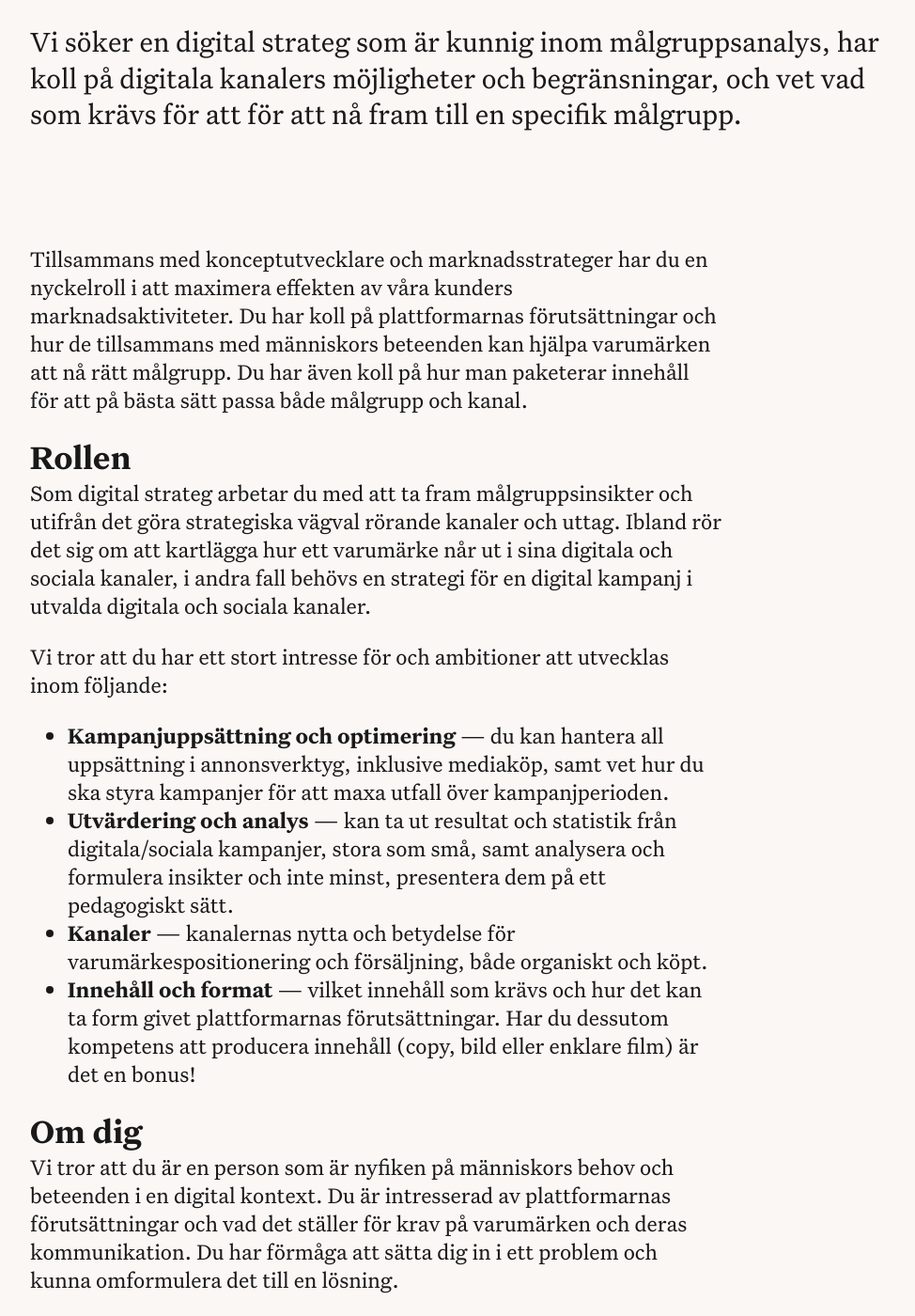
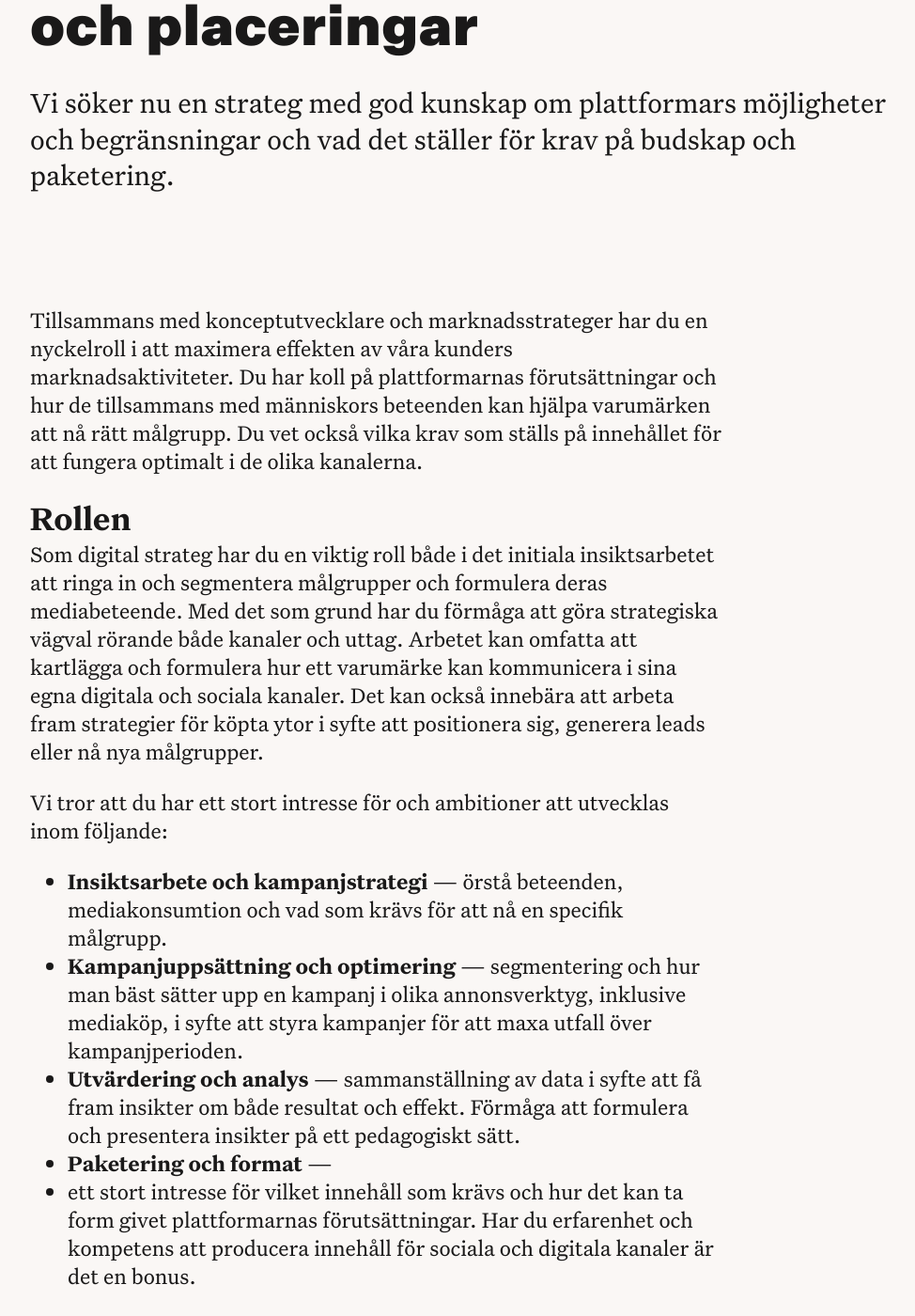
Before and after one commit to kwdstudio/kwdstudio.github.io, a Jekyll site: the page built from _jobs/digital-strateg.md, in a window 1280 px wide and 1400 px high, scrolled down 243 px. Shown: the whole window at 94% size, without its empty margins (240-1214 px from the left). Built offline with Jekyll 4.4.1, drawn with Linux system fonts in a browser that asks for light colours; some of the changed text lies outside the part shown.

Commit message:
copy updatet

```diff
--- a/_jobs/digital-strateg.md
+++ b/_jobs/digital-strateg.md
@@ -1,33 +1,37 @@
 ---
 layout: page
-title: Digital strateg
+title: Strateg
 description: Vi söker en strateg som är intresserad av plattformars förutsättningar och människors beteenden.
 color1: "#e4006e"
 color2: "#effc13"
 color3: "#00b295"
 color4: "#940797"
-intro_heading: Digital strateg
-intro_lead: "<p>Vi söker en digital strateg som är kunnig inom målgruppsanalys, har koll på digitala kanalers möjligheter och begränsningar, och vet vad som krävs för att för att nå fram till en specifik målgrupp.</p>"
+intro_heading: Strateg med fokus på format och placeringar
+intro_lead: "<p>Vi söker nu en strateg med god kunskap om plattformars möjligheter och begränsningar och vad det ställer för krav på budskap och paketering.</p>"
 ---
-Tillsammans med konceptutvecklare och marknadsstrateger har du en nyckelroll i att maximera effekten av våra kunders marknadsaktiviteter. Du har koll på plattformarnas förutsättningar och hur de tillsammans med människors beteenden kan hjälpa varumärken att nå rätt målgrupp. Du har även koll på hur man paketerar innehåll för att på bästa sätt passa både målgrupp och kanal.
+Tillsammans med konceptutvecklare och marknadsstrateger har du en nyckelroll i att maximera effekten av våra kunders marknadsaktiviteter. Du har koll på plattformarnas förutsättningar och hur de tillsammans med människors beteenden kan hjälpa varumärken att nå rätt målgrupp. Du vet också vilka krav som ställs på innehållet för att fungera optimalt i de olika kanalerna.
 
 ## Rollen
 
-Som digital strateg arbetar du med att ta fram målgruppsinsikter och utifrån det göra strategiska vägval rörande kanaler och uttag. Ibland rör det sig om att kartlägga hur ett varumärke når ut i sina digitala och sociala kanaler, i andra fall behövs en strategi för en digital kampanj i utvalda digitala och sociala kanaler.
+Som digital strateg har du en viktig roll både i det initiala insiktsarbetet att ringa in och segmentera målgrupper och formulera deras mediabeteende. Med det som grund har du förmåga att göra strategiska vägval rörande både kanaler och uttag. Arbetet kan omfatta att kartlägga och formulera hur ett varumärke kan kommunicera i sina egna digitala och sociala kanaler. Det kan också innebära att arbeta fram strategier för köpta ytor i syfte att positionera sig, generera leads eller nå nya målgrupper.
 
 Vi tror att du har ett stort intresse för och ambitioner att utvecklas inom följande:
 
-- **Kampanjuppsättning och optimering** — du kan hantera all uppsättning i annonsverktyg, inklusive mediaköp, samt vet hur du ska styra kampanjer för att maxa utfall över kampanjperioden.
-- **Utvärdering och analys** — kan ta ut resultat och statistik från digitala/sociala kampanjer, stora som små, samt analysera och formulera insikter och inte minst, presentera dem på ett pedagogiskt sätt.
-- **Kanaler** — kanalernas nytta och betydelse för varumärkespositionering och försäljning, både organiskt och köpt.
-- **Innehåll och format** — vilket innehåll som krävs och hur det kan ta form givet plattformarnas förutsättningar. Har du dessutom kompetens att producera innehåll (copy, bild eller enklare film) är det en bonus!
+- **Insiktsarbete och kampanjstrategi** — örstå beteenden, mediakonsumtion och vad som krävs för att nå en specifik målgrupp.
+- **Kampanjuppsättning och optimering** — segmentering och hur man bäst sätter upp en kampanj i olika annonsverktyg, inklusive mediaköp, i syfte att styra kampanjer för att maxa utfall över kampanjperioden.
+- **Utvärdering och analys** — sammanställning av data i syfte att få fram insikter om både resultat och effekt. Förmåga att formulera och presentera insikter på ett pedagogiskt sätt.
+- **Paketering och format** —
+- ett stort intresse för vilket innehåll som krävs och hur det kan ta form givet plattformarnas förutsättningar. Har du erfarenhet och kompetens att producera innehåll för sociala och digitala kanaler är det en bonus.
 
 ## Om dig
 
-Vi tror att du är en person som är nyfiken på människors behov och beteenden i en digital kontext. Du är intresserad av plattformarnas förutsättningar och vad det ställer för krav på varumärken och deras kommunikation. Du har förmåga att sätta dig in i ett problem och kunna omformulera det till en lösning.
+Vi tror att du är en person som är nyfiken på människors behov och beteenden i en digital kontext. Du är intresserad av plattformarnas förutsättningar och vad det ställer för krav på varumärken och deras kommunikation. Du har förmåga att sätta dig in i ett problem och kunna omformulera det till en lösning. Du är utbildad inom marknadsföring eller kommunikation. Kanske har du arbetat på byrå ett tag. Om du har erfarenhet från kundsidan och förstår beställarrollen med allt vad det innebär så är det ett plus.
 
-Du är utbildad inom marknadsföring eller kommunikation. Kanske har du arbetat på byrå ett tag. Om du har erfarenhet från kundsidan och förstår beställarrollen med allt vad det innebär så är det ett plus.
+## Vi erjbuder
+
+Hos oss får du möjlighet att arbeta med att utveckla strategier för några av Sveriges främsta varumärken. Vår starka tro på att strategi och kreativitet går hand i hand gör att vi alltid arbetar tätt tillsammans i team för att skapa den bästa lösningen för våra kunder. Vi tror på nyfikenhet som drivkraft och resonerar ofta om beteenden, kultur, teknik och varumärken - ibland över frukost, ibland ett glas bubbel. Vi har (ett superfint!) kontor ovanför Brunogallerian på Södermalm i Stockholm och utöver teamet på KWD Studio finns ett stort nätverk av kreatörer, specialister och producenter som vi ofta och gärna involverar i våra uppdrag.
+
 
 ## Ansök
 
-Om du vill utvecklas inom kommunikation och digital marknadsföring tillsammans med en nyfiken grupp av projektledare, strateger och konceptutvecklare, hör av dit till Karolina Westerlund, [karolina@kwdstudio.se](mailto:karolina@kwdstudio.se). Välkommen!
+Skriv några rader om dig själv, vad du har gjort, vad du vill utvecklas inom och skicka tillsammsn med din CV ett mail till Karolina Westerlund,[karolina@kwdstudio.se](mailto:karolina@kwdstudio.se). Varmt välkommen med din ansökan!
```
